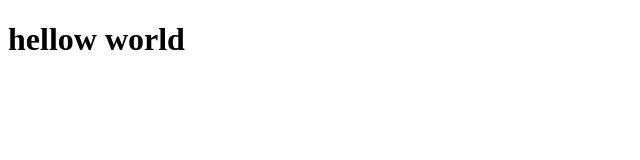
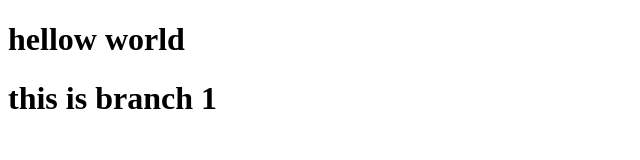
Before and after one commit to sajibhn/b2b, a plain HTML site: page index.html in a window 1280 px wide. Shown: the whole page, without its empty margins (0-640 px from the left). Drawn offline with Linux system fonts and the light colour scheme.

Commit message:
commit branch_1

```diff
--- a/index.html
+++ b/index.html
@@ -10,6 +10,7 @@
 
 <body>
     <h1> hellow world</h1>
+    <h1>this is branch 1</h1>
 </body>
 
 </html>
```
